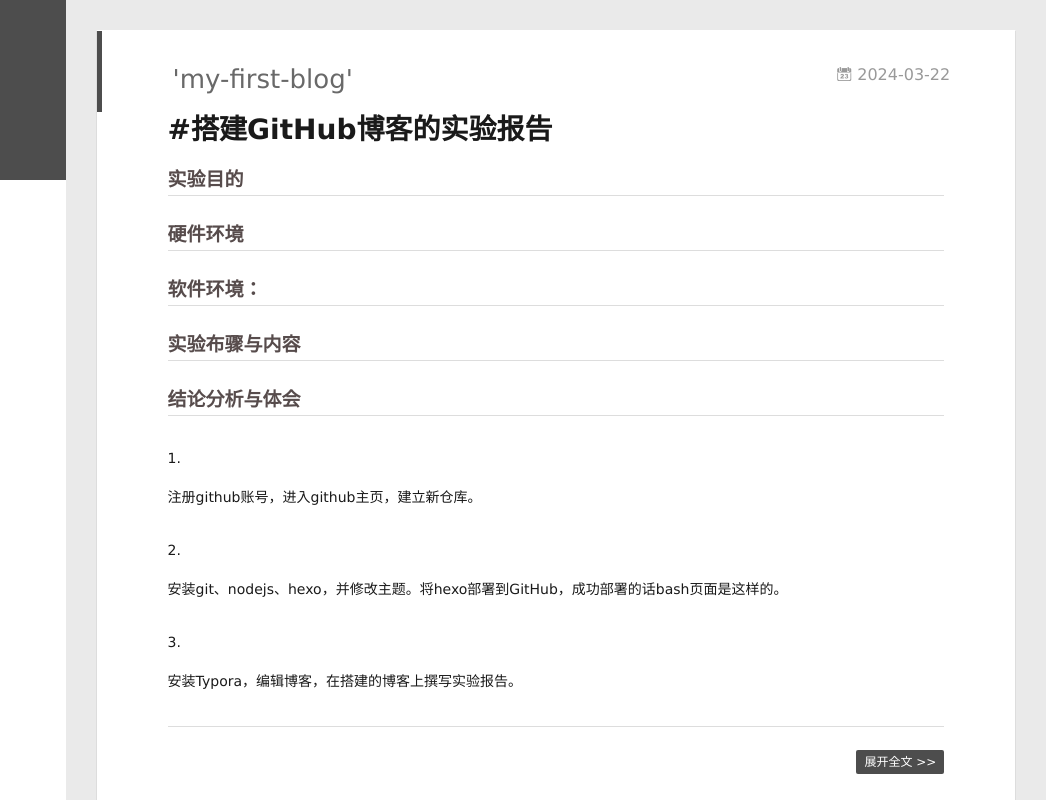
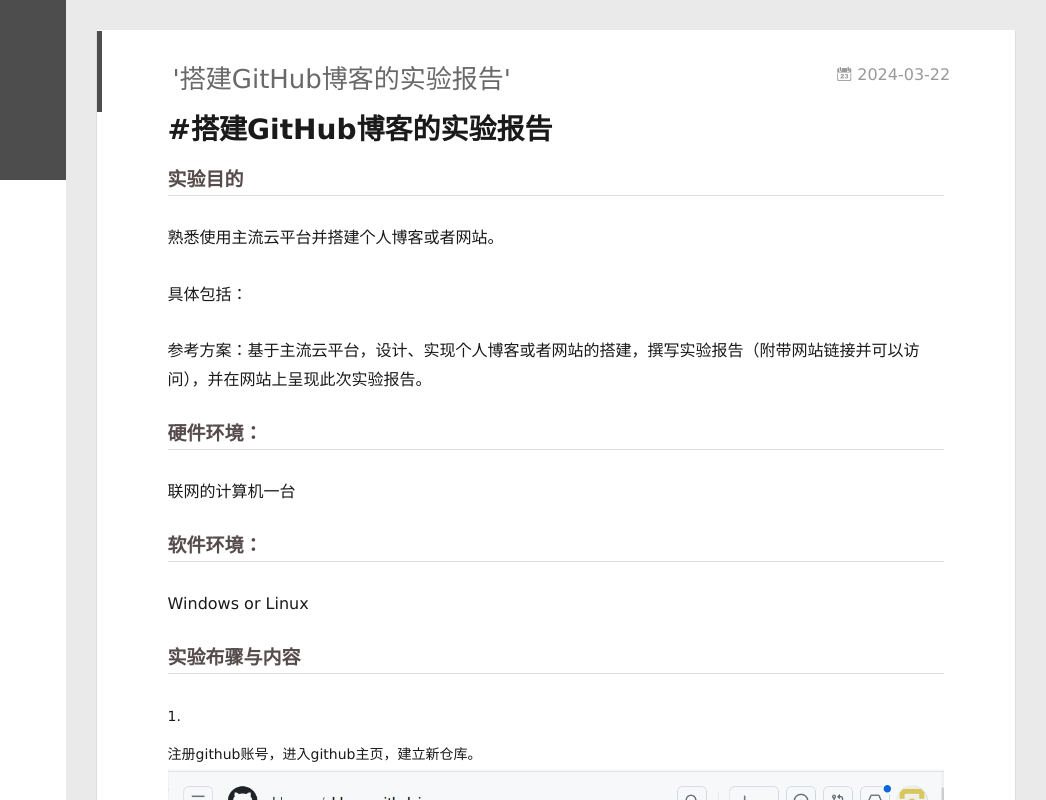
Before and after one commit to ldvqqq/ldvqqq.github.io, a plain HTML site: page index.html in a window 1280 px wide. Shown: the full height of the page, 234-1280 px from the left. Drawn offline with Linux system fonts and the light colour scheme; no server answers; files whose address does not match are found by name.

Commit message:
Site updated: 2024-03-27 13:38:07

```diff
--- a/index.html
+++ b/index.html
@@ -159,7 +159,7 @@
 
 
     <h1 itemprop="name">
-      <a class="article-title" href="/2024/03/22/my-first-blog/">&#39;my-first-blog&#39;</a>
+      <a class="article-title" href="/2024/03/22/my-first-blog/">&#39;搭建GitHub博客的实验报告&#39;</a>
     </h1>
 
 
@@ -172,15 +172,20 @@
 
     <div class="article-entry" itemprop="articleBody">
 
-        <h1 id="搭建GitHub博客的实验报告"><a href="#搭建GitHub博客的实验报告" class="headerlink" title="#搭建GitHub博客的实验报告"></a>#搭建GitHub博客的实验报告</h1><h3 id="实验目的"><a href="#实验目的" class="headerlink" title="实验目的"></a>实验目的</h3><h3 id="硬件环境"><a href="#硬件环境" class="headerlink" title="硬件环境"></a>硬件环境</h3><h3 id="软件环境："><a href="#软件环境：" class="headerlink" title="软件环境："></a>软件环境：</h3><h3 id="实验布骤与内容"><a href="#实验布骤与内容" class="headerlink" title="实验布骤与内容"></a>实验布骤与内容</h3><h3 id="结论分析与体会"><a href="#结论分析与体会" class="headerlink" title="结论分析与体会"></a>结论分析与体会</h3><ol>
-<li><p>注册github账号，进入github主页，建立新仓库。</p>
+        <h1 id="搭建GitHub博客的实验报告"><a href="#搭建GitHub博客的实验报告" class="headerlink" title="#搭建GitHub博客的实验报告"></a>#搭建GitHub博客的实验报告</h1><h3 id="实验目的"><a href="#实验目的" class="headerlink" title="实验目的"></a>实验目的</h3><p>熟悉使用主流云平台并搭建个人博客或者网站。</p>
+<p>具体包括：</p>
+<p>参考方案：基于主流云平台，设计、实现个人博客或者网站的搭建，撰写实验报告（附带网站链接并可以访问），并在网站上呈现此次实验报告。</p>
+<h3 id="硬件环境："><a href="#硬件环境：" class="headerlink" title="硬件环境："></a>硬件环境：</h3><p>联网的计算机一台</p>
+<h3 id="软件环境："><a href="#软件环境：" class="headerlink" title="软件环境："></a>软件环境：</h3><p>Windows or Linux</p>
+<h3 id="实验布骤与内容"><a href="#实验布骤与内容" class="headerlink" title="实验布骤与内容"></a>实验布骤与内容</h3><ol>
+<li><p>注册github账号，进入github主页，建立新仓库。<img src="D:\Workspaces\hexo\source\images\imag1.png"></p>
 </li>
-<li><p>安装git、nodejs、hexo，并修改主题。将hexo部署到GitHub，成功部署的话bash页面是这样的。</p>
+<li><p>安装git、nodejs、hexo，并修改主题。将hexo部署到GitHub，成功部署的话bash页面是这样的。<img src="D:\Workspaces\hexo\source\images\imag2.png"></p>
 </li>
-<li><p>安装Typora，编辑博客，在搭建的博客上撰写实验报告。</p>
+<li><p>安装Typora，编辑博客，在搭建的博客上撰写实验报告。  <img src="D:\Workspaces\hexo\source\images\image3.png"></p>
 </li>
 </ol>
-
+<h3 id="结论分析与体会"><a href="#结论分析与体会" class="headerlink" title="结论分析与体会"></a>结论分析与体会</h3>
 
 
 
```
Also changed, not shown: 2024/03/22/my-first-blog/index.html (+20 -11 lines), archives/2024/03/index.html (+1 -1 lines), archives/2024/index.html (+1 -1 lines), archives/index.html (+1 -1 lines), images/imag1.png (added), images/imag2.png (added), images/image3.png (added).
